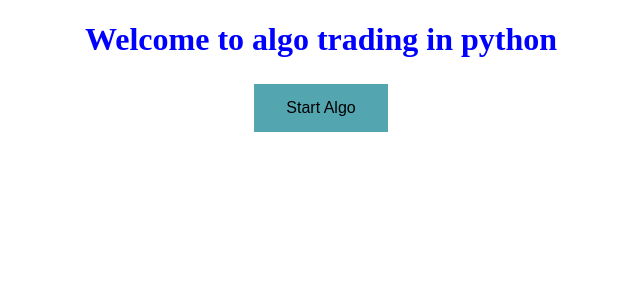
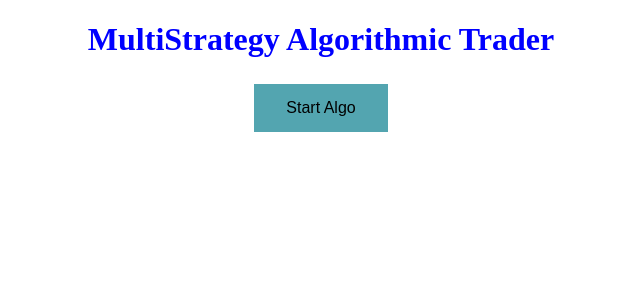
Before and after one commit to akshaymittur/AlgoTrader, a Flask app: template src/templates/index_loggedin.html in a window 1280 px wide. Shown: the top 300 px of the page, without its empty margins (319-959 px from the left). Run offline with Flask 2, Linux system fonts and the light colour scheme; the template is opened without the code that fills it, so the values that code supplies are empty; parts of the project's set-up code (start-up, migrations or seed data) failed here and were passed over.

Commit message:
Fixed Error in Class

```diff
--- a/src/templates/index_loggedin.html
+++ b/src/templates/index_loggedin.html
@@ -44,7 +44,7 @@
 </head>
 
 <body>
-  <h1 style="color: blue" class="center">Welcome to algo trading in python</h1>
+  <h1 style="color: blue" class="center">MultiStrategy Algorithmic Trader</h1>
   <div class="center">
     <button class="button" onClick="startAlgo()">
       Start Algo
```
